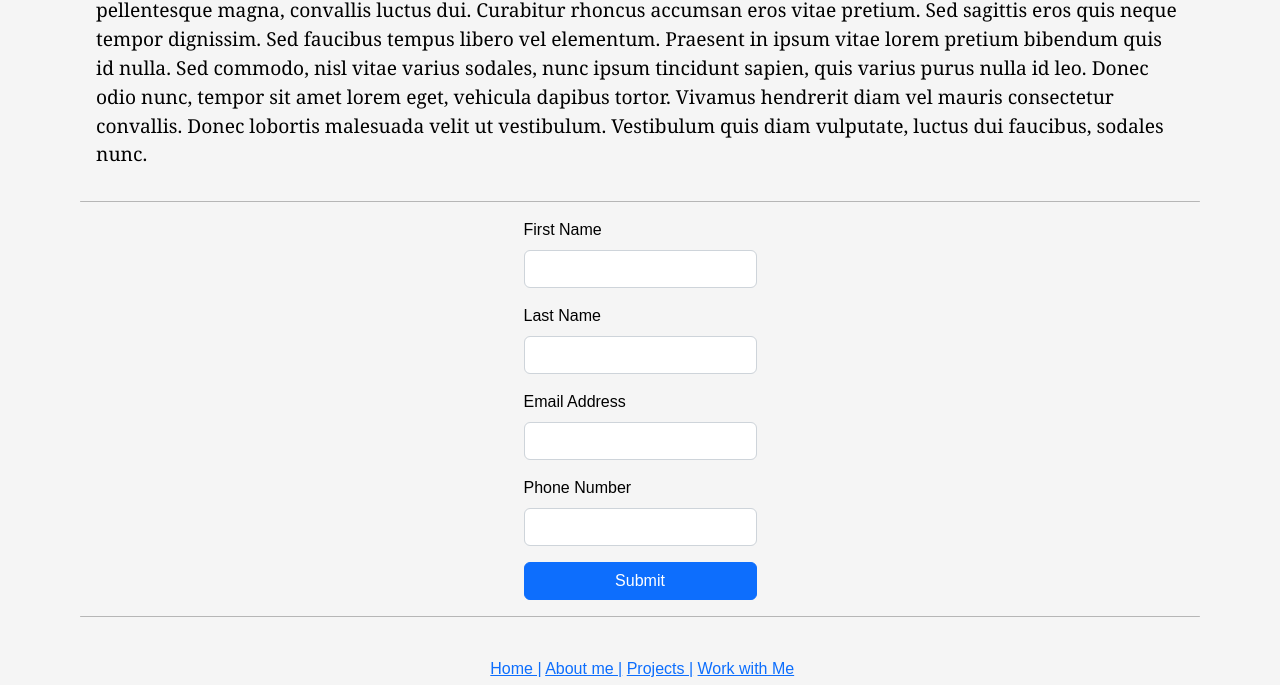
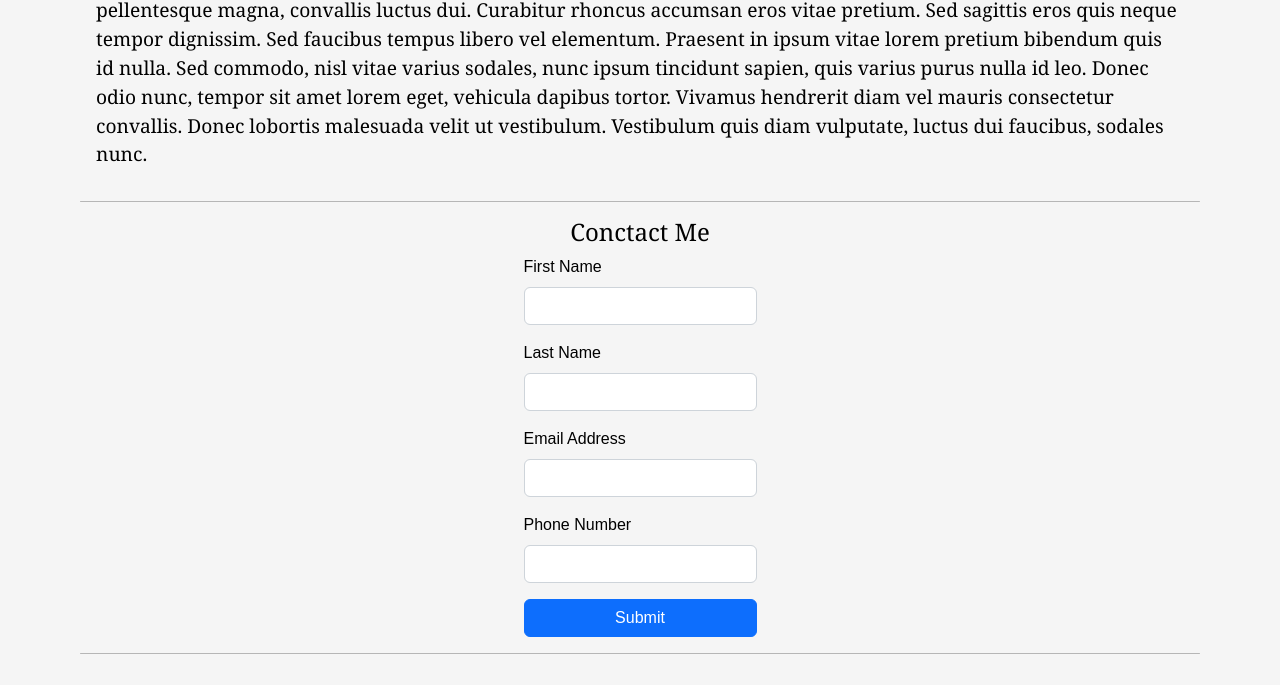
Before and after one commit to KingAdyl/mywebsite, a plain HTML site: page index.html in a window 1280 px wide. Shown: the part 993-1678 px from the top of the page. Drawn offline with nearby package versions, Linux system fonts and the light colour scheme.

Commit message:
Adde Contact me on Form

```diff
--- a/index.html
+++ b/index.html
@@ -53,6 +53,7 @@ In nec metus massa. Nunc et dolor ultricies, eleifend urna a, ultrices ipsum. Ae
 <hr class="rounded">
 
 <form>
+  <h4>Conctact Me</h4>
   <div class="mb-3">
     <label for="InputFirst" class="form-label">First Name</label>
     <input type="name" class="form-control" id="InputName" aria-describedby="emailHelp">
```
